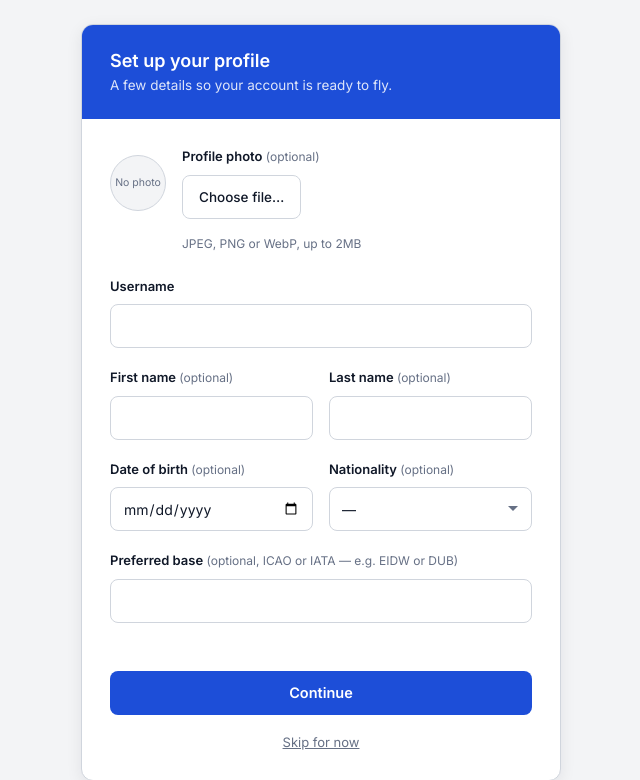
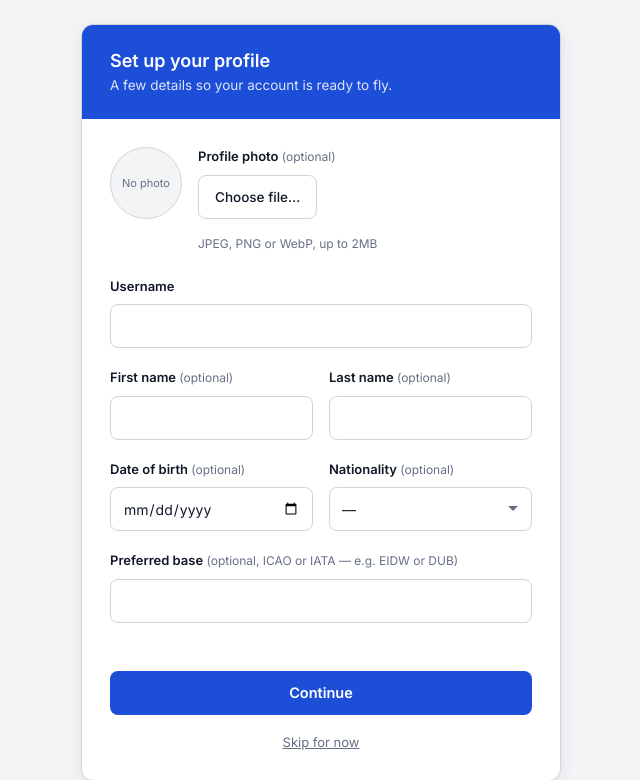
Before and after one commit to MSFS-Dispatch-Tool/msfs-dispatch-tool, a Flask app: page /onboarding in a window 1280 px wide. Shown: the top 780 px of the page, without its empty margins (319-959 px from the left). Run offline with Flask 3, Linux system fonts and the light colour scheme; parts of the project's set-up code (start-up, migrations or seed data) failed here and were passed over; some libraries are stand-ins or nearby versions.

Commit message:
Fix confirm-password touching the submit button; enlarge photo preview
- login.html carried over a leftover .field:last-of-type { margin-bottom: 0 }
  rule from the first spacing pass. Confirm-password is the last .field
  before the submit button on signup, so its bottom margin was
  getting zeroed, making it touch the button. Removed the rule -
  margin collapsing against the button's own (unset, i.e. zero)
  margin-top now produces the intended gap.
- onboarding.html: profile photo preview circle enlarged 56px -> 72px
  per request. 72px is a deliberate size, not a guess: it roughly
  equals the label line height + gap + control height it sits next
  to (18+8+44=70), so its top edge now lines up with the label
  without needing the margin-top optical-alignment hack the smaller
  circle required.

Verified: py_compile; a real local Postgres run with Playwright
screenshots of /signup and /onboarding confirming the gap is back and
the larger circle stays aligned.

Co-Authored-By: Claude Sonnet 5 <noreply@anthropic.com>
Claude-Session: https://claude.ai/code/session_01FugnngntnNppY7uZKJBvi1

```diff
--- a/templates/login.html
+++ b/templates/login.html
@@ -49,7 +49,6 @@
   .panel-body { padding: var(--sp-7); }
 
   .field { margin-bottom: var(--sp-5); }
-  .field:last-of-type { margin-bottom: 0; }
   .field label { display: block; font-size: 13px; font-weight: 600; margin-bottom: var(--sp-2); }
 
   input[type="password"], input[type="email"] {
--- a/templates/onboarding.html
+++ b/templates/onboarding.html
@@ -73,10 +73,11 @@
      (--control-height) so nothing in the form looks arbitrarily sized. */
   .photo-field { display: flex; align-items: flex-start; gap: var(--sp-4); margin-bottom: var(--sp-6); }
   .photo-preview {
-    width: 56px; height: 56px; border-radius: 50%; background: var(--face-dark);
+    /* 72px = roughly label-line-height + gap + control-height (18+8+44=70),
+       so its top edge lines up with the label without an extra offset. */
+    width: 72px; height: 72px; border-radius: 50%; background: var(--face-dark);
     display: flex; align-items: center; justify-content: center; overflow: hidden; flex-shrink: 0;
-    border: 1px solid var(--border); color: var(--text-muted); font-size: 10.5px; text-align: center;
-    margin-top: var(--sp-2); /* optically aligns preview's center with the label+control block */
+    border: 1px solid var(--border); color: var(--text-muted); font-size: 11px; text-align: center;
   }
   .photo-preview img { width: 100%; height: 100%; object-fit: cover; }
   .photo-field .field { flex: 1; margin-bottom: 0; }
```
